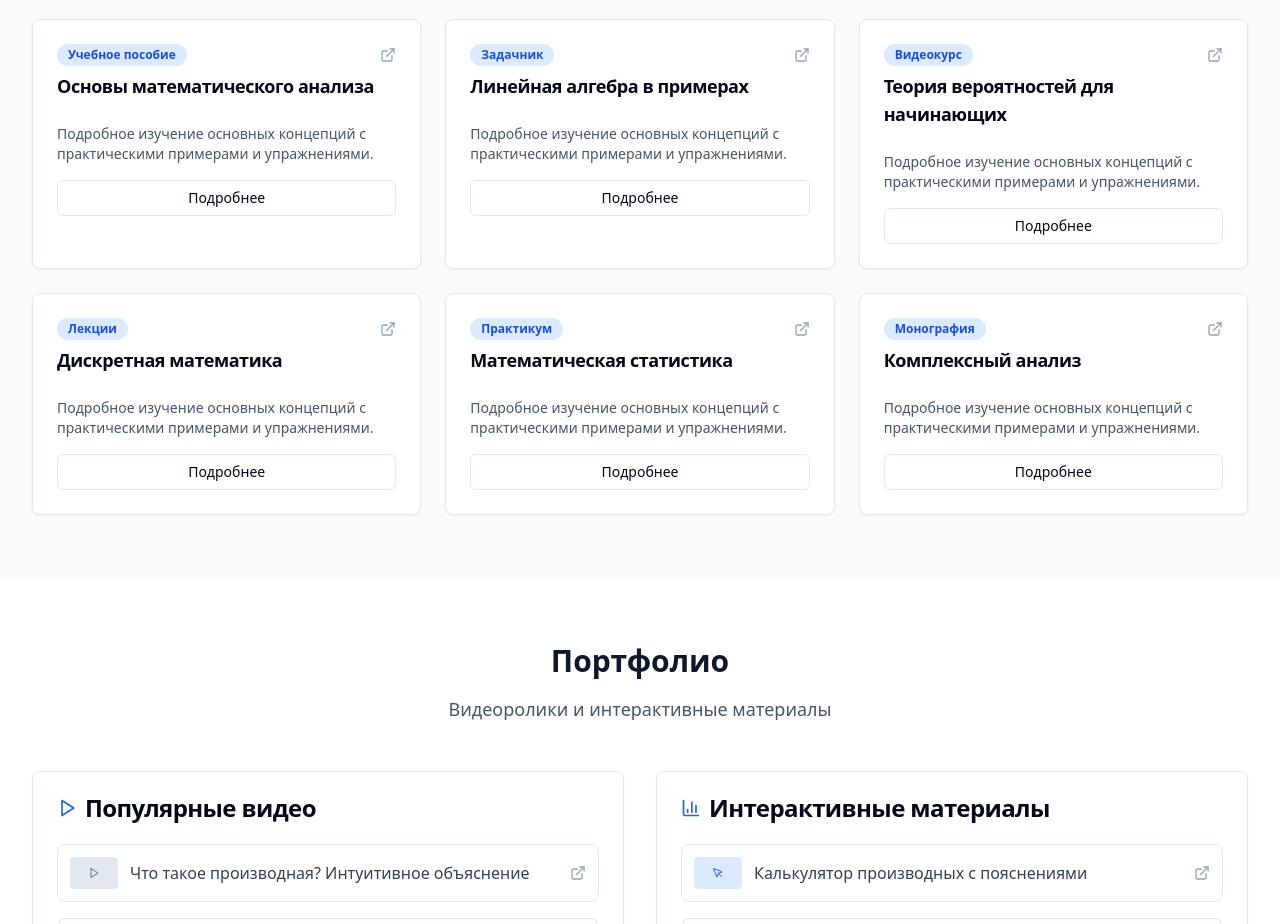
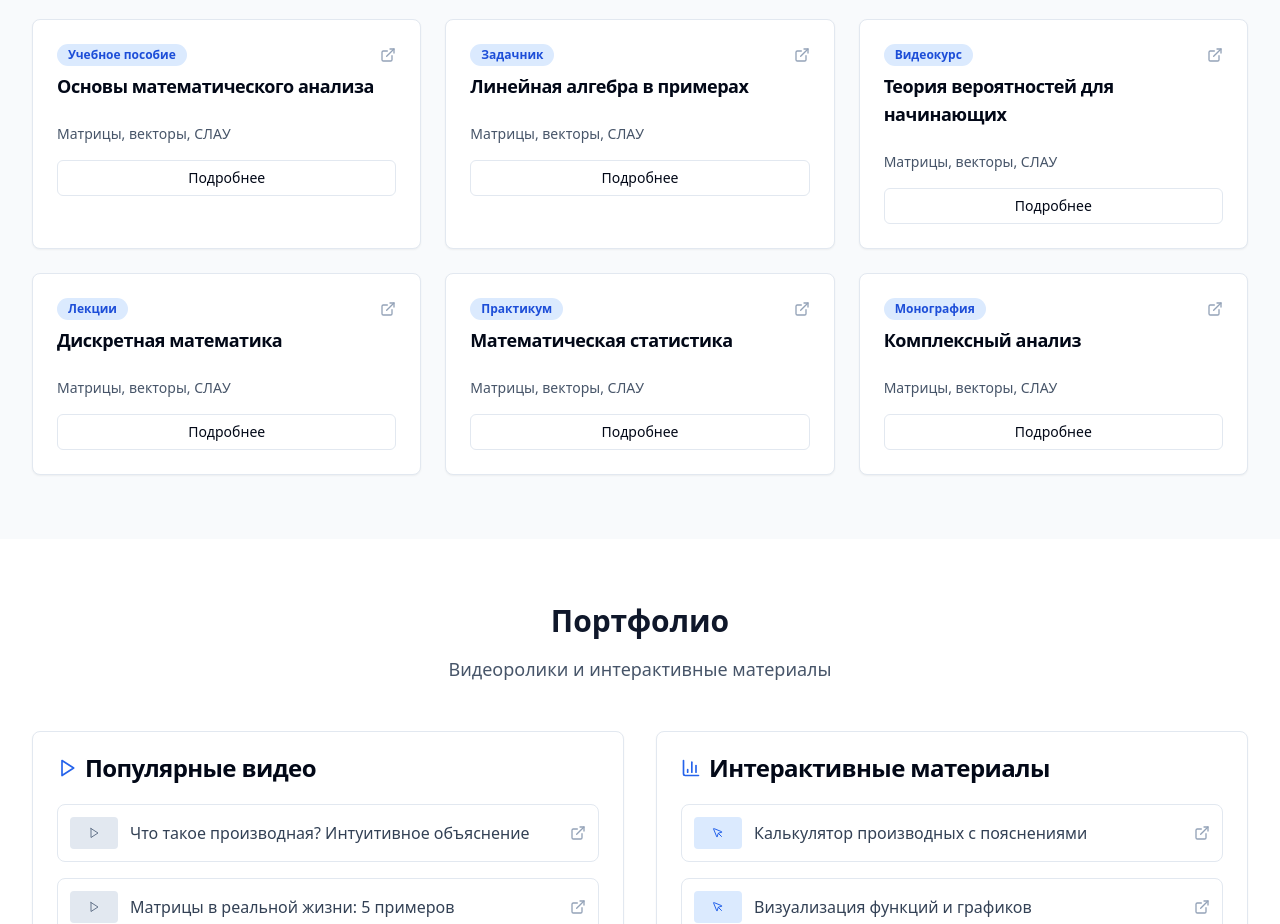
Before and after one commit to pr-poehali-dev/math-popularization-site, a React (Vite) app: page / in a window 1280 px wide. Shown: the part 1700-2624 px from the top of the page. Built offline with nearby package versions, Linux system fonts and the light colour scheme.

Commit message:
Обновление 1 компонентов

```diff
--- a/src/pages/Index.tsx
+++ b/src/pages/Index.tsx
@@ -281,8 +281,7 @@ const Index = () => {
                 </CardHeader>
                 <CardContent>
                   <p className="text-sm text-slate-600 mb-4">
-                    Подробное изучение основных концепций с практическими
-                    примерами и упражнениями.
+                    Матрицы, векторы, СЛАУ
                   </p>
                   <Button variant="outline" size="sm" className="w-full">
                     Подробнее
```
